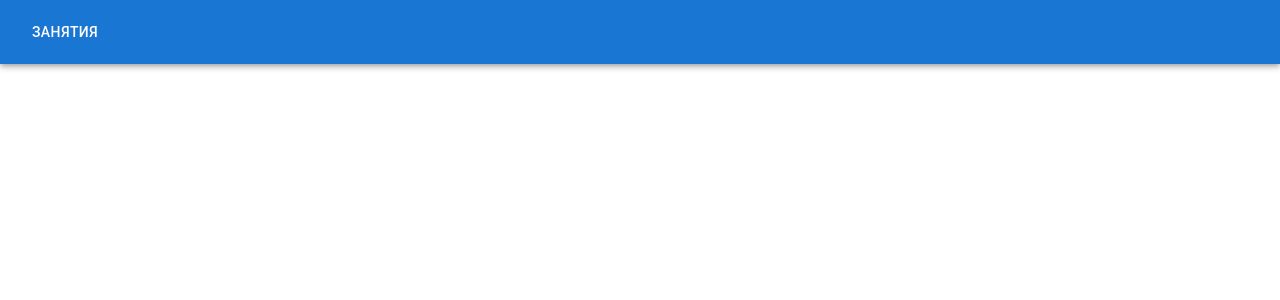
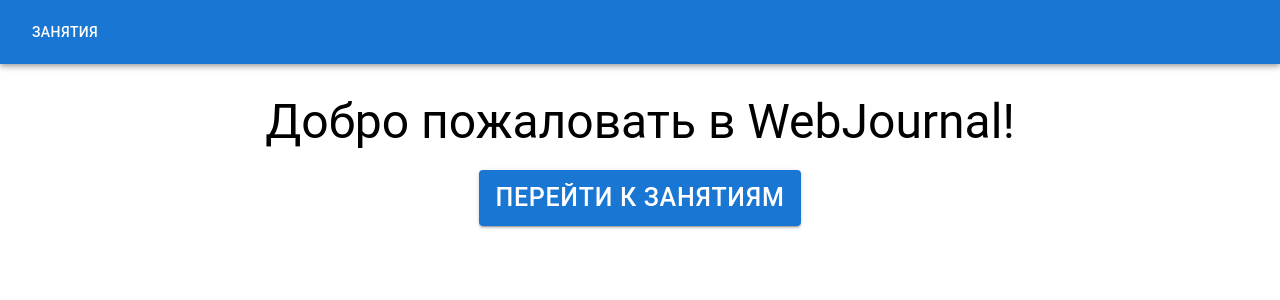
Before and after one commit to QwZxC/FirstWebAPI, a React (Create React App) app in the folder frontend/: page / in a window 1280 px wide. Before the commit this address had no page. Shown: the top 300 px of the page. Built offline with nearby package versions, Linux system fonts and the light colour scheme.

Commit message:
add start page

```diff
--- a/frontend/src/App.tsx
+++ b/frontend/src/App.tsx
@@ -1,7 +1,8 @@
 import { Route, Routes } from 'react-router-dom'
 import { Header } from './components/Header/Header'
-import { lessonUrl, lessonUrlById } from './constants/routes'
+import { lessonUrl, lessonUrlById, startPage } from './constants/routes'
 import { LessonsPage } from './pages/LessonsPage'
+import { StartPage } from './pages/StartPage';
 
 const App = () => {
 
@@ -11,6 +12,7 @@
       <Routes>
         <Route path={lessonUrlById} element={<LessonsPage />} />
         <Route path={lessonUrl} element={<LessonsPage />} />
+        <Route path={startPage} element={<StartPage />} />
       </Routes>
     </div>
   )
--- a/frontend/src/constants/routes.ts
+++ b/frontend/src/constants/routes.ts
@@ -1,6 +1,7 @@
 const urls = {
   lessonUrl: '/lessons/',
   lessonUrlById: '/lessons/:id',
+	startPage: '/'
 }
 
-export const { lessonUrl, lessonUrlById } = urls
+export const { lessonUrl, lessonUrlById, startPage } = urls
--- /dev/null
+++ b/frontend/src/pages/StartPage.tsx
@@ -0,0 +1,28 @@
+import { Box, Button, Typography } from '@mui/material'
+import React from 'react'
+import { useNavigate } from 'react-router-dom'
+import { lessonUrl } from '../constants/routes'
+
+export const StartPage = () => {
+  const navigate = useNavigate()
+
+  return (
+    <Box
+      display='flex'
+      justifyContent='center'
+      alignItems='center'
+			flexDirection='column'
+			gap="20px"
+			marginTop="30px"
+    >
+      <Typography variant='h3'>Добро пожаловать в WebJournal!</Typography>
+      <Button
+        variant='contained'
+				sx={{fontSize: "25px"}}
+        onClick={() => navigate(lessonUrl, { replace: true })}
+      >
+        Перейти к занятиям
+      </Button>
+    </Box>
+  )
+}
```
